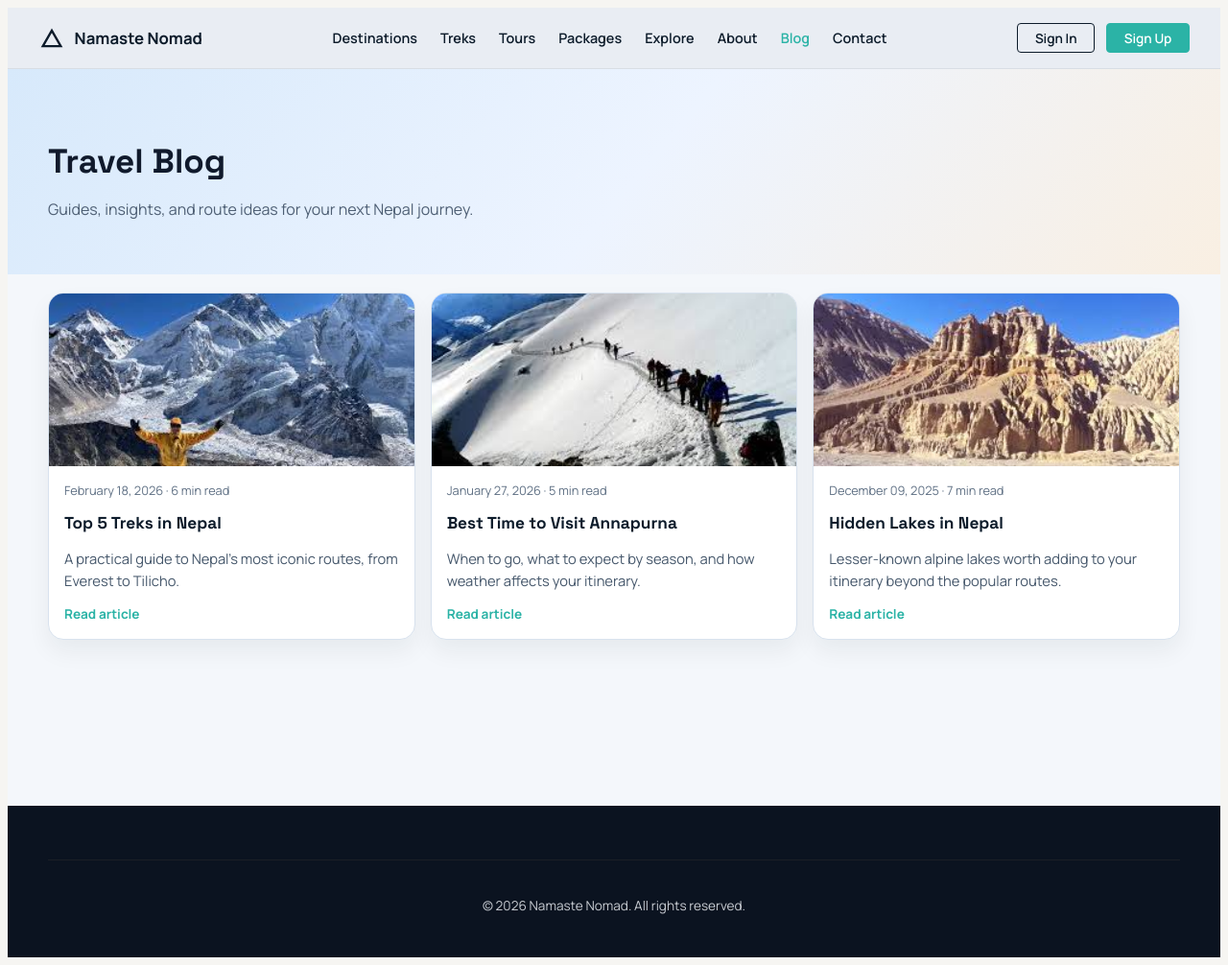
After one commit to SarrokThapa/Namaste-Nomad, a Django app: page /blog/ in a window 1280 px wide. The commit adds this page. Shown: the whole page at 96% size. Run offline with Django 4.2, Linux system fonts and the light colour scheme.

Commit message:
Aboutus and Blog

```diff
--- /dev/null
+++ b/core/templates/core/blog.html
@@ -0,0 +1,75 @@
+{% load static %}
+<!DOCTYPE html>
+<html lang="en">
+<head>
+    <meta charset="UTF-8">
+    <meta name="viewport" content="width=device-width, initial-scale=1.0">
+    <title>Namaste Nomad Blog</title>
+    <link rel="stylesheet" href="{% static 'css/landing.css' %}">
+    <link rel="stylesheet" href="{% static 'css/about_blog.css' %}?v=20260301a">
+    <link rel="preconnect" href="https://fonts.googleapis.com">
+    <link rel="preconnect" href="https://fonts.gstatic.com" crossorigin>
+    <link href="https://fonts.googleapis.com/css2?family=Manrope:wght@400;500;600;700&family=Space+Grotesk:wght@600;700&display=swap" rel="stylesheet">
+</head>
+<body>
+    <nav class="landing-nav">
+        <div class="nav-container">
+            <a class="nav-brand" href="{% url 'home' %}">
+                <svg width="28" height="28" viewBox="0 0 24 24" fill="none" stroke="currentColor" stroke-width="2">
+                    <path d="M4 19l8-14 8 14H4z"/>
+                </svg>
+                <span>Namaste Nomad</span>
+            </a>
+            <div class="nav-menu">
+                <a href="#">Destinations</a>
+                <a href="{% url 'package_treks' %}">Treks</a>
+                <a href="{% url 'package_tours' %}">Tours</a>
+                <a href="{% url 'package_list' %}">Packages</a>
+                <a href="{% url 'community_feed' %}">Explore</a>
+                <a href="{% url 'about' %}">About</a>
+                <a href="{% url 'blog_list' %}" class="nav-active">Blog</a>
+                <a href="{% url 'contact' %}">Contact</a>
+            </div>
+            <div class="nav-actions">
+                <a href="{% url 'account_login_choice' %}" class="btn-ghost">Sign In</a>
+                <a href="{% url 'account_register_choice' %}" class="btn-dark">Sign Up</a>
+            </div>
+        </div>
+    </nav>
+
+    <main class="info-page">
+        <section class="info-hero">
+            <div class="container-landing">
+                <h1>Travel Blog</h1>
+                <p>Guides, insights, and route ideas for your next Nepal journey.</p>
+            </div>
+        </section>
+
+        <section class="container-landing info-section">
+            <div class="blog-grid">
+                {% for post in posts %}
+                    <a class="blog-card" href="{% url 'blog_detail' post.slug %}">
+                        <div class="blog-card-image">
+                            <img src="{% static post.image_path %}" alt="{{ post.title }}">
+                        </div>
+                        <div class="blog-card-body">
+                            <div class="blog-card-meta">{{ post.published_on|date:"F d, Y" }} · {{ post.read_time }}</div>
+                            <h2>{{ post.title }}</h2>
+                            <p>{{ post.excerpt }}</p>
+                            <span class="blog-read-link">Read article</span>
+                        </div>
+                    </a>
+                {% endfor %}
+            </div>
+        </section>
+    </main>
+
+    <footer class="footer">
+        <div class="container-landing">
+            <div class="footer-bottom">
+                <p>&copy; 2026 Namaste Nomad. All rights reserved.</p>
+            </div>
+        </div>
+    </footer>
+</body>
+</html>
--- a/core/templates/core/community_feed.html
+++ b/core/templates/core/community_feed.html
@@ -30,6 +30,7 @@
                 <a href="{% url 'community_feed' %}" class="nav-active">Explore</a>
                 <a href="{% url 'review_list' %}">Reviews</a>
                 <a href="{% url 'about' %}">About</a>
+                <a href="{% url 'blog_list' %}">Blog</a>
             </div>
             <div class="nav-actions">
                 {% if request.user.is_authenticated %}
--- a/core/templates/core/home.html
+++ b/core/templates/core/home.html
@@ -29,7 +29,7 @@
                 <a href="{% url 'package_list' %}">Packages</a>
                 <a href="{% url 'community_feed' %}">Explore</a>
                 <a href="{% url 'about' %}">About</a>
-                <a href="#">Blog</a>
+                <a href="{% url 'blog_list' %}">Blog</a>
                 <a href="{% url 'contact' %}">Contact</a>
             </div>
             <div class="nav-actions">
--- a/core/templates/core/package_detail.html
+++ b/core/templates/core/package_detail.html
@@ -27,7 +27,7 @@
                 <a href="{% url 'package_list' %}">Packages</a>
                 <a href="{% url 'community_feed' %}">Explore</a>
                 <a href="{% url 'about' %}">About</a>
-                <a href="#">Blog</a>
+                <a href="{% url 'blog_list' %}">Blog</a>
                 <a href="{% url 'contact' %}">Contact</a>
             </div>
             <div class="nav-actions">
--- a/core/templates/core/packages.html
+++ b/core/templates/core/packages.html
@@ -27,7 +27,7 @@
                 <a href="{% url 'package_list' %}">Packages</a>
                 <a href="{% url 'community_feed' %}">Explore</a>
                 <a href="{% url 'about' %}">About</a>
-                <a href="#">Blog</a>
+                <a href="{% url 'blog_list' %}">Blog</a>
                 <a href="{% url 'contact' %}">Contact</a>
             </div>
             <div class="nav-actions">
--- a/core/templates/core/reviews.html
+++ b/core/templates/core/reviews.html
@@ -29,6 +29,7 @@
                 <a href="{% url 'community_feed' %}">Explore</a>
                 <a href="{% url 'review_list' %}">Reviews</a>
                 <a href="{% url 'about' %}">About</a>
+                <a href="{% url 'blog_list' %}">Blog</a>
                 <a href="{% url 'contact' %}">Contact</a>
             </div>
             <div class="nav-actions">
--- a/core/urls.py
+++ b/core/urls.py
@@ -16,5 +16,7 @@ urlpatterns = [
     path('reviews/', views.review_list, name='review_list'),
     path('reviews/submit/', views.submit_review, name='submit_review'),
     path('about/', views.about, name='about'),
+    path('blog/', views.blog_list, name='blog_list'),
+    path('blog/<slug:slug>/', views.blog_detail, name='blog_detail'),
     path('contact/', views.contact, name='contact'),
 ]
--- a/core/views.py
+++ b/core/views.py
@@ -1,16 +1,156 @@
 # core/views.py
+from datetime import date
+
 from django.contrib import messages
 from django.contrib.auth import get_user_model
 from django.contrib.auth.decorators import login_required
 from django.core.exceptions import ObjectDoesNotExist
 from django.core.paginator import Paginator
 from django.db.models import Avg, Count, Prefetch
+from django.http import Http404
 from django.shortcuts import get_object_or_404, redirect, render
 from django.urls import reverse
 
 from accounts.models import TravelerProfile
 from .forms import CommentForm, PostForm, ReviewForm
 from .models import Comment, Package, Post, Review
+
+BLOG_POSTS = [
+    {
+        'slug': 'top-5-treks-in-nepal',
+        'title': 'Top 5 Treks in Nepal',
+        'excerpt': 'A practical guide to Nepal\'s most iconic routes, from Everest to Tilicho.',
+        'published_on': date(2026, 2, 18),
+        'read_time': '6 min read',
+        'image_path': 'images/featured/everest-base-camp.jpg',
+        'intro': (
+            'Nepal offers trekking routes for every type of traveler. If you are planning your first '
+            'high-altitude adventure, start with trails that combine scenic value, accessible logistics, '
+            'and reliable local support.'
+        ),
+        'sections': [
+            {
+                'heading': '1. Everest Base Camp Trek',
+                'body': (
+                    'Best for dramatic Himalayan views and classic lodge trekking. It is physically '
+                    'demanding, but the route has excellent tea-house infrastructure.'
+                ),
+            },
+            {
+                'heading': '2. Annapurna Circuit',
+                'body': (
+                    'Best for diversity. You pass through subtropical valleys, alpine regions, and '
+                    'high mountain passes in a single itinerary.'
+                ),
+            },
+            {
+                'heading': '3. Manaslu Circuit',
+                'body': (
+                    'Best for remote trail experience. Visitor numbers are lower, and the cultural '
+                    'immersion in mountain villages is exceptional.'
+                ),
+            },
+            {
+                'heading': '4. Tilicho Lake Trek',
+                'body': (
+                    'Best for short high-impact adventure. The turquoise alpine lake setting is one of '
+                    'the most memorable viewpoints in Nepal.'
+                ),
+            },
+            {
+                'heading': '5. Langtang Valley Trek',
+                'body': (
+                    'Best for accessibility from Kathmandu. It combines mountain scenery with strong '
+                    'Tamang cultural heritage.'
+                ),
+            },
+        ],
+    },
+    {
+        'slug': 'best-time-to-visit-annapurna',
+        'title': 'Best Time to Visit Annapurna',
+        'excerpt': 'When to go, what to expect by season, and how weather affects your itinerary.',
+        'published_on': date(2026, 1, 27),
+        'read_time': '5 min read',
+        'image_path': 'images/featured/annapurna-circuit.jpg',
+        'intro': (
+            'Annapurna is possible in most seasons, but weather patterns can change your experience '
+            'significantly. Choosing the right season improves visibility, trail comfort, and safety.'
+        ),
+        'sections': [
+            {
+                'heading': 'Spring (March to May)',
+                'body': (
+                    'Rhododendron forests bloom, temperatures are moderate, and the skies are often clear. '
+                    'This is one of the most popular windows for Annapurna.'
+                ),
+            },
+            {
+                'heading': 'Autumn (September to November)',
+                'body': (
+                    'Post-monsoon air quality and mountain visibility are excellent. Trails are busy, '
+                    'but logistics are very reliable.'
+                ),
+            },
+            {
+                'heading': 'Winter (December to February)',
+                'body': (
+                    'Lower traffic and quiet trails can be great, but high passes may be icy or blocked. '
+                    'Use experienced local operators for route planning.'
+                ),
+            },
+            {
+                'heading': 'Monsoon (June to August)',
+                'body': (
+                    'Frequent rain, leeches, and cloud cover make this the most challenging season. '
+                    'Some lower routes are still possible with flexible planning.'
+                ),
+            },
+        ],
+    },
+    {
+        'slug': 'hidden-lakes-in-nepal',
+        'title': 'Hidden Lakes in Nepal',
+        'excerpt': 'Lesser-known alpine lakes worth adding to your itinerary beyond the popular routes.',
+        'published_on': date(2025, 12, 9),
+        'read_time': '7 min read',
+        'image_path': 'images/featured/tilicho-lake.jpg',
+        'intro': (
+            'Beyond the famous circuits, Nepal has remarkable high-altitude lakes with quieter trails '
+            'and unique landscapes. These destinations are perfect for photographers and slow travelers.'
+        ),
+        'sections': [
+            {
+                'heading': 'Kapuche Lake',
+                'body': (
+                    'Known as one of the lowest glacial lakes in the world, Kapuche offers dramatic scenery '
+                    'with relatively short approach treks.'
+                ),
+            },
+            {
+                'heading': 'Dudh Pokhari',
+                'body': (
+                    'A sacred alpine lake in the Lamjung region. The route is peaceful and culturally rich, '
+                    'especially during local festival periods.'
+                ),
+            },
+            {
+                'heading': 'Gokyo Lakes',
+                'body': (
+                    'Not exactly hidden but often overshadowed by EBC itineraries. The turquoise lake chain '
+                    'and Gokyo Ri viewpoint are exceptional.'
+                ),
+            },
+            {
+                'heading': 'Rara Lake',
+                'body': (
+                    'Nepal\'s largest lake with deep blue water and pine forests. It requires longer travel '
+                    'logistics but rewards you with a very different landscape.'
+                ),
+            },
+        ],
+    },
+]
 
 
 def _safe_related(instance, attribute_name):
@@ -256,6 +396,19 @@ def about(request):
     """About page"""
     return render(request, 'core/about.html')
 
+
+def blog_list(request):
+    posts = sorted(BLOG_POSTS, key=lambda item: item['published_on'], reverse=True)
+    return render(request, 'core/blog.html', {'posts': posts})
+
+
+def blog_detail(request, slug):
+    post = next((item for item in BLOG_POSTS if item['slug'] == slug), None)
+    if post is None:
+        raise Http404('Blog post not found.')
+    return render(request, 'core/blog_detail.html', {'post': post})
+
+
 def contact(request):
     """Contact page"""
     return render(request, 'core/contact.html')
--- /dev/null
+++ b/static/css/about_blog.css
@@ -0,0 +1,288 @@
+.nav-active {
+    color: var(--accent-2, #2bb3a6) !important;
+}
+
+.info-page {
+    background: #f4f7fb;
+    min-height: calc(100vh - 80px);
+    padding-bottom: 3rem;
+}
+
+.info-hero {
+    background: linear-gradient(130deg, #d7e9fb 0%, #edf4ff 52%, #f9efe2 100%);
+    padding: 2.7rem 0 2.4rem;
+}
+
+.info-hero h1 {
+    font-size: 2.2rem;
+    color: #101a2c;
+    margin-bottom: 0.5rem;
+}
+
+.info-hero p {
+    color: #4e5f74;
+    max-width: 760px;
+    line-height: 1.6;
+}
+
+.info-section {
+    margin-top: 1.2rem;
+}
+
+.intro-block {
+    background: #fff;
+    border: 1px solid #d8e2ee;
+    border-radius: 1rem;
+    padding: 1.2rem;
+    line-height: 1.7;
+    color: #27384a;
+}
+
+.mission-vision-grid {
+    display: grid;
+    grid-template-columns: repeat(2, minmax(0, 1fr));
+    gap: 1rem;
+}
+
+.info-card {
+    background: #fff;
+    border: 1px solid #d8e2ee;
+    border-radius: 1rem;
+    padding: 1.2rem;
+    box-shadow: 0 14px 28px rgba(12, 27, 42, 0.06);
+}
+
+.info-card h2 {
+    font-size: 1.2rem;
+    margin-bottom: 0.5rem;
+}
+
+.info-card p {
+    color: #3f4f60;
+    line-height: 1.65;
+}
+
+.section-headline {
+    margin-bottom: 0.9rem;
+}
+
+.section-headline h2 {
+    font-size: 1.4rem;
+}
+
+.feature-grid {
+    display: grid;
+    grid-template-columns: repeat(4, minmax(0, 1fr));
+    gap: 0.9rem;
+}
+
+.feature-card {
+    background: #fff;
+    border: 1px solid #dbe5f0;
+    border-radius: 1rem;
+    padding: 1rem;
+}
+
+.feature-card h3 {
+    font-size: 1rem;
+    margin-bottom: 0.4rem;
+}
+
+.feature-card p {
+    color: #4c5d71;
+    font-size: 0.9rem;
+    line-height: 1.55;
+}
+
+.team-grid {
+    display: grid;
+    grid-template-columns: repeat(4, minmax(0, 1fr));
+    gap: 0.9rem;
+}
+
+.team-card {
+    background: #fff;
+    border: 1px solid #dbe5f0;
+    border-radius: 1rem;
+    padding: 1rem;
+    text-align: center;
+}
+
+.team-avatar {
+    width: 54px;
+    height: 54px;
+    margin: 0 auto 0.6rem;
+    border-radius: 50%;
+    background: linear-gradient(135deg, #2bb3a6, #2563eb);
+    color: #fff;
+    font-weight: 700;
+    display: inline-flex;
+    align-items: center;
+    justify-content: center;
+}
+
+.team-card h3 {
+    font-size: 1rem;
+    margin-bottom: 0.2rem;
+}
+
+.team-card p {
+    color: #5b6c80;
+    font-size: 0.88rem;
+}
+
+.cta-block {
+    background: #fff;
+    border: 1px solid #d8e2ee;
+    border-radius: 1rem;
+    padding: 1.2rem;
+    margin-top: 1.2rem;
+    display: flex;
+    justify-content: space-between;
+    align-items: center;
+    gap: 1rem;
+}
+
+.cta-block h2 {
+    font-size: 1.3rem;
+}
+
+.blog-grid {
+    display: grid;
+    grid-template-columns: repeat(3, minmax(0, 1fr));
+    gap: 1rem;
+}
+
+.blog-card {
+    display: block;
+    text-decoration: none;
+    color: inherit;
+    background: #fff;
+    border: 1px solid #d8e2ee;
+    border-radius: 1rem;
+    overflow: hidden;
+    box-shadow: 0 12px 24px rgba(12, 27, 42, 0.06);
+}
+
+.blog-card:hover {
+    transform: translateY(-2px);
+    transition: transform 0.2s ease;
+}
+
+.blog-card-image {
+    height: 180px;
+}
+
+.blog-card-image img {
+    width: 100%;
+    height: 100%;
+    display: block;
+    object-fit: cover;
+}
+
+.blog-card-body {
+    padding: 1rem;
+}
+
+.blog-card-meta {
+    color: #5f7084;
+    font-size: 0.8rem;
+    margin-bottom: 0.4rem;
+}
+
+.blog-card h2 {
+    font-size: 1.08rem;
+    margin-bottom: 0.45rem;
+}
+
+.blog-card p {
+    color: #45576b;
+    font-size: 0.92rem;
+    line-height: 1.55;
+    margin-bottom: 0.75rem;
+}
+
+.blog-read-link {
+    color: var(--accent-2, #2bb3a6);
+    font-weight: 700;
+    font-size: 0.85rem;
+}
+
+.blog-article {
+    max-width: 820px;
+    margin: 0 auto;
+    background: #fff;
+    border: 1px solid #d8e2ee;
+    border-radius: 1rem;
+    padding: 1.2rem;
+}
+
+.blog-article-image {
+    border-radius: 0.9rem;
+    overflow: hidden;
+    margin-bottom: 1rem;
+}
+
+.blog-article-image img {
+    width: 100%;
+    height: 340px;
+    object-fit: cover;
+    display: block;
+}
+
+.blog-article-intro {
+    color: #33465b;
+    line-height: 1.7;
+    margin-bottom: 1rem;
+}
+
+.blog-article-section + .blog-article-section {
+    margin-top: 1rem;
+}
+
+.blog-article-section h2 {
+    font-size: 1.18rem;
+    margin-bottom: 0.35rem;
+}
+
+.blog-article-section p {
+    color: #3f5064;
+    line-height: 1.65;
+}
+
+.blog-article-actions {
+    margin-top: 1.35rem;
+    display: flex;
+    gap: 0.7rem;
+    flex-wrap: wrap;
+}
+
+@media (max-width: 980px) {
+    .feature-grid,
+    .team-grid,
+    .blog-grid {
+        grid-template-columns: repeat(2, minmax(0, 1fr));
+    }
+}
+
+@media (max-width: 760px) {
+    .mission-vision-grid,
+    .feature-grid,
+    .team-grid,
+    .blog-grid {
+        grid-template-columns: 1fr;
+    }
+
+    .info-hero h1 {
+        font-size: 1.8rem;
+    }
+
+    .cta-block {
+        flex-direction: column;
+        align-items: flex-start;
+    }
+
+    .blog-article-image img {
+        height: 240px;
+    }
+}
```
Also changed, not shown: core/templates/core/about.html (+142 -0 lines), core/templates/core/blog_detail.html (added, +78 -0 lines).
